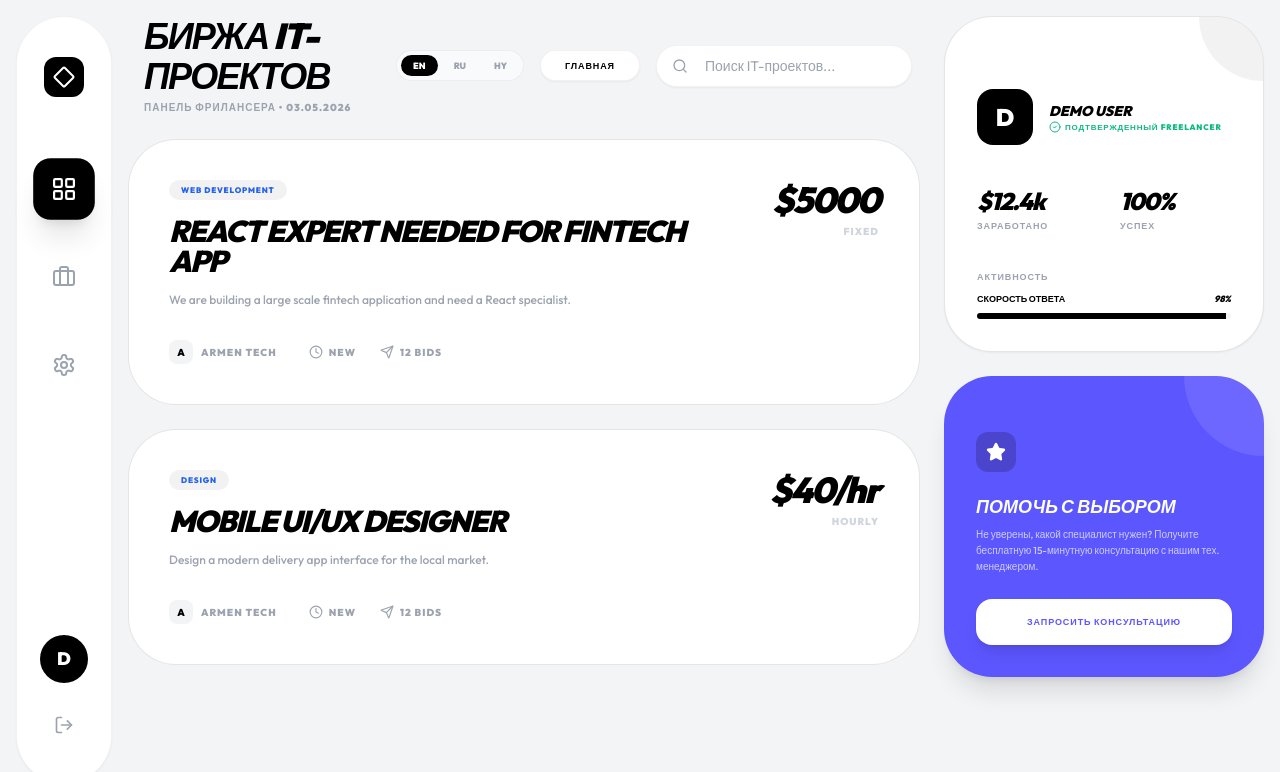
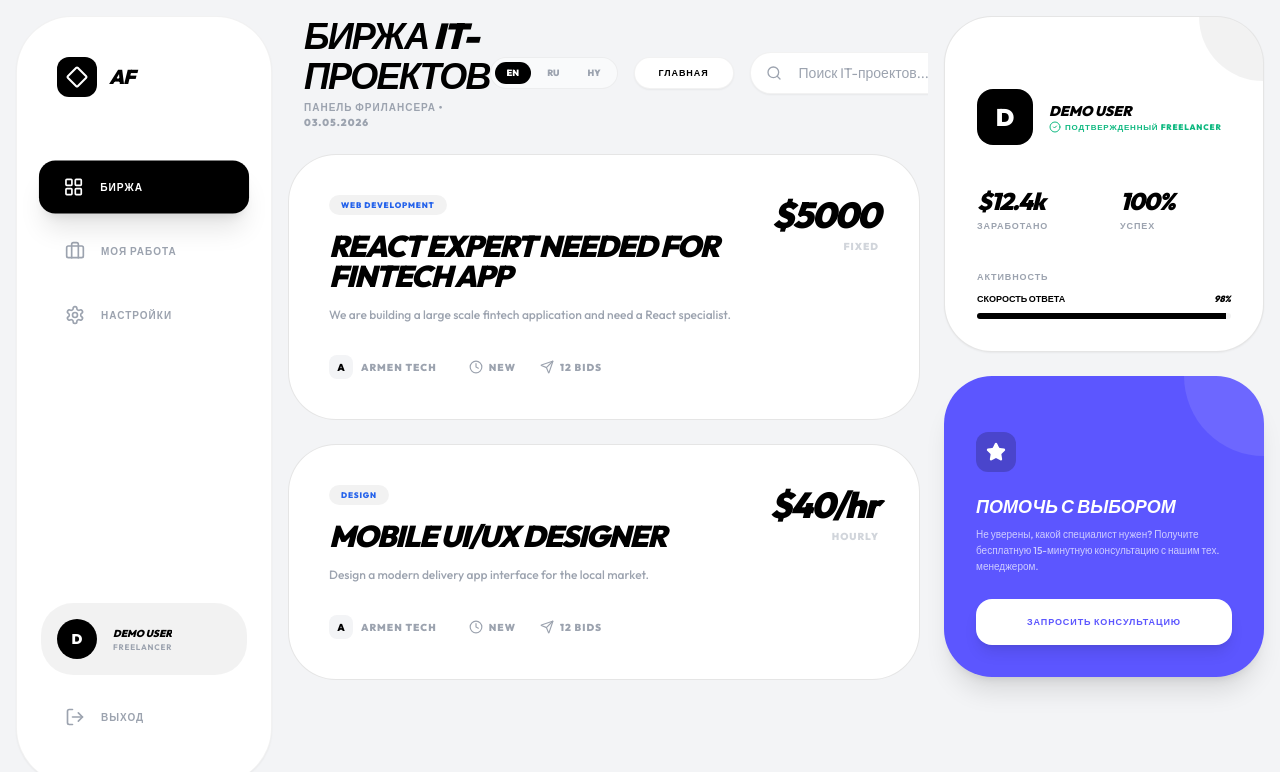
Before and after one commit to NTIVI/arm-freelance, a React (Vite) app: page /auth in a window 1280 px wide. Both pictures are taken after typing "name@example.com", "Sample123" into the empty fields and a click on the button "Login". Shown: the top 772 px of the page. Built offline with nearby package versions, Linux system fonts and the light colour scheme; no server answers.

Commit message:
Update Sidebar to horizontal layout with labels

```diff
--- a/src/pages/Dashboard.tsx
+++ b/src/pages/Dashboard.tsx
@@ -39,25 +39,33 @@ export const Dashboard = () => {
       <BackgroundAnimation />
 
       {/* Sidebar */}
-      <aside className="w-24 bg-white rounded-[3.5rem] border border-black/5 flex flex-col items-center py-10 shadow-sm shrink-0">
-        <Link to="/" className="mb-16">
+      <aside className="w-64 bg-white rounded-[3.5rem] border border-black/5 flex flex-col p-6 py-10 shadow-sm shrink-0">
+        <Link to="/" className="mb-16 px-4 flex items-center gap-3">
           <div className="w-10 h-10 bg-black rounded-xl flex items-center justify-center">
             <div className="w-4 h-4 border-2 border-white rounded-sm rotate-45"></div>
           </div>
+          <span className="font-black text-xl tracking-tighter uppercase italic">AF</span>
         </Link>
 
-        <nav className="flex-1 space-y-8">
-          <SidebarIcon active={activeTab === 'browse'} icon={LayoutGrid} onClick={() => setActiveTab('browse')} />
-          <SidebarIcon active={activeTab === 'my-work'} icon={Briefcase} onClick={() => setActiveTab('my-work')} />
-          <SidebarIcon active={activeTab === 'settings'} icon={Settings} onClick={() => setActiveTab('settings')} />
+        <nav className="flex-1 space-y-3">
+          <SidebarItem active={activeTab === 'browse'} icon={LayoutGrid} onClick={() => setActiveTab('browse')} label="БИРЖА" />
+          <SidebarItem active={activeTab === 'my-work'} icon={Briefcase} onClick={() => setActiveTab('my-work')} label="МОЯ РАБОТА" />
+          <SidebarItem active={activeTab === 'settings'} icon={Settings} onClick={() => setActiveTab('settings')} label="НАСТРОЙКИ" />
         </nav>
 
-        <div className="mt-auto flex flex-col items-center gap-6">
-          <div className="w-12 h-12 bg-black rounded-full flex items-center justify-center text-white font-black text-lg">
-            {user.fullName[0]}
+        <div className="mt-auto flex flex-col gap-4">
+          <div className="p-4 bg-black/5 rounded-[2rem] flex items-center gap-4">
+            <div className="w-10 h-10 bg-black rounded-full flex items-center justify-center text-white font-black text-sm">
+              {user.fullName[0]}
+            </div>
+            <div className="overflow-hidden">
+               <p className="text-[10px] font-black uppercase italic truncate">{user.fullName}</p>
+               <p className="text-[8px] font-bold text-gray-400 uppercase tracking-widest">{user.role}</p>
+            </div>
           </div>
-          <button onClick={logout} className="p-2 text-gray-400 hover:text-black transition-colors">
+          <button onClick={logout} className="w-full flex items-center gap-4 px-6 py-4 text-gray-400 hover:text-black transition-colors rounded-2xl hover:bg-black/5">
             <LogOut className="w-5 h-5" />
+            <span className="text-[10px] font-black uppercase tracking-widest">ВЫХОД</span>
           </button>
         </div>
       </aside>
@@ -173,12 +181,13 @@ export const Dashboard = () => {
   );
 }
 
-const SidebarIcon = ({ active, icon: Icon, onClick }: any) => (
+const SidebarItem = ({ active, icon: Icon, onClick, label }: any) => (
   <button
     onClick={onClick}
-    className={`w-14 h-14 rounded-2xl flex items-center justify-center transition-all ${active ? 'bg-black text-white shadow-xl scale-110' : 'text-gray-400 hover:text-black hover:bg-black/5'}`}
+    className={`w-full flex items-center gap-4 px-6 py-4 rounded-2xl transition-all ${active ? 'bg-black text-white shadow-xl scale-[1.02]' : 'text-gray-400 hover:text-black hover:bg-black/5'}`}
   >
-    <Icon className="w-6 h-6" />
+    <Icon className="w-5 h-5" />
+    <span className="text-[10px] font-black uppercase tracking-widest">{label}</span>
   </button>
 )
 
```
